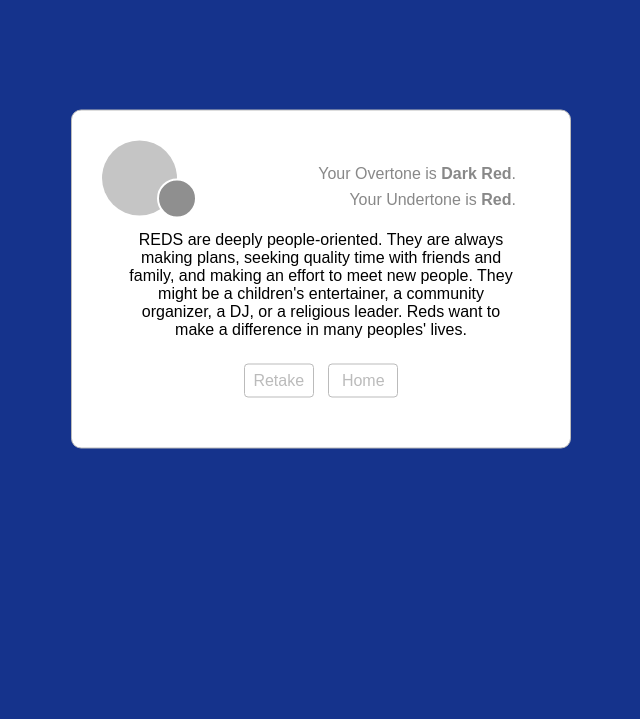
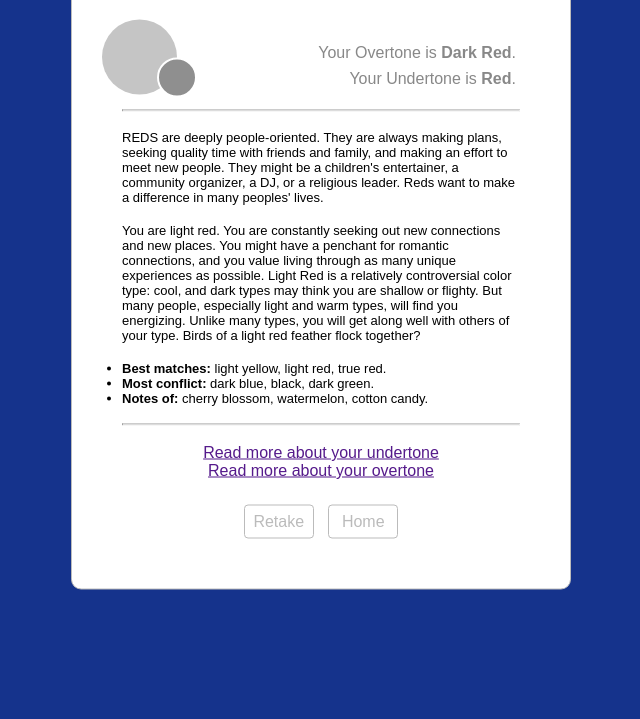
Before and after one commit to look-aside/chromatype, a plain HTML site: page index.html in a window 1280 px wide. Shown: the part 81-800 px from the top of the page, without its empty margins (319-959 px from the left). Drawn offline with Linux system fonts and the light colour scheme.

Commit message:
wip formatting results page

```diff
--- a/index.html
+++ b/index.html
@@ -27,11 +27,31 @@
                 <p id = "overtone-text" class = "results-text">text goes here</p>
                 <p id = "undertone-text" class = "results-text">text goes here</p>
 
+                <br><hr><br>
+
+                <p class = "info-text" id = "family-results">REDS are deeply people-oriented.
+                    They are always making plans, seeking quality time with friends and family,
+                    and making an effort to meet new people.
+                    They might be a children's entertainer, a community organizer, a DJ, or a religious leader. Reds want to make a difference in many peoples' lives.
+                </p>
                 <br>
+                <p class = "info-text"  id = "color-results">You are light red. You are constantly seeking out new connections and new places. You might have a penchant for romantic connections, and you value living through as many unique experiences as possible. Light Red is a relatively controversial color type: cool, and dark types may think you are shallow or flighty. But many people, especially light and warm types, will find you energizing. Unlike many types, you will get along well with others of your type. Birds of a light red feather flock together?                </p>
+                <br>
+                <ul>
+                    <li class = "info-text" id = "best-matches"><b>Best matches:</b> light yellow, light red, true red.</li>
+                    <li class = "info-text" id = "most-conflict"><b>Most conflict:</b> dark blue, black, dark green.</li>
+                    <li class = "info-text" id = "notes-of"><b>Notes of:</b> cherry blossom, watermelon, cotton candy.</li>
+                  </ul>
 
-                <p>REDS are deeply people-oriented. They are always making plans, seeking quality time with friends and family, and making an effort to meet new people. They might be a children's entertainer, a community organizer, a DJ, or a religious leader. Reds want to make a difference in many peoples' lives.
+                <br><hr><br>
+
+                <!--
+                <p id = "undertone-results">ORANGES are the most well-rounded color family. As the true warm color family, they have a balanced and extroverted personality that lets them connect meaningfully with others while maintaining a thriving personal life. Oranges are always developing new skills and taking on new hobbies. They are inspired by genuine curiosity for the world around them and they love to learn. They may be writers, podcast hosts, wedding photographers, or astronauts. They will inspire others with their open hearts and mature minds.
                 </p>
+                -->
 
+                <a href="">Read more about your undertone</a><br>
+                <a href="">Read more about your overtone</a><br>
                 <button id = "retake-button" class = "btn">Retake</button>
                 <button id = "home-button" class = "btn">Home</button>
         </div>
--- a/style.css
+++ b/style.css
@@ -95,6 +95,7 @@ h2{
     margin: 0 auto;
     position: absolute;
     top: 45%;
+    top: 370px;
     left: 50%;
     transform: translate(-50%, -50%);
     border-radius: 10px;
@@ -168,6 +169,12 @@ h2{
     font-size: medium;
 }
 
+.info-text{
+    color:#000000;
+    text-align: left;
+    font-size: small;
+}
+
 .btn:disabled{
     background-color: #ddd;
 }
```
